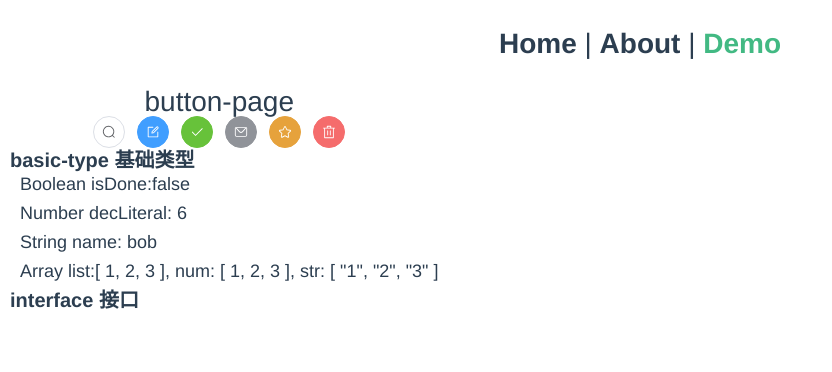
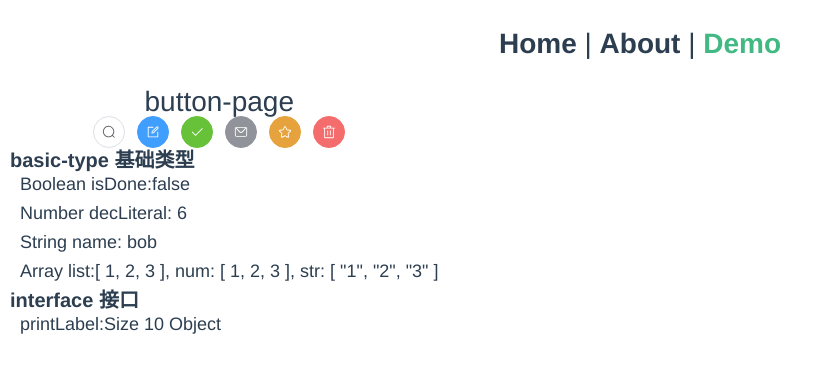
Before and after one commit to Shuo-Mr/vue3-template-ts, a Vue app: page /#/demo in a window 1280 px wide. Shown: the top 372 px of the page, without its empty margins (0-832 px from the left). Built offline with nearby package versions, Linux system fonts and the light colour scheme.

Commit message:
fix: interface-test

```diff
--- a/src/views/Demo/components/InterfaceTest/InterfaceTest.ts
+++ b/src/views/Demo/components/InterfaceTest/InterfaceTest.ts
@@ -2,8 +2,8 @@
  * @Description: 接口练习
  * @Author: Xiaochun liu
  * @Date: 2022-08-12 16:03:48
- * @LastEditors: Xiaochun liu
- * @LastEditTime: 2022-08-12 16:26:55
+ * @LastEditors: Lxc 1533761120@qq.com
+ * @LastEditTime: 2022-09-01 15:30:38
  */
 import { defineComponent } from 'vue';
 
@@ -14,12 +14,14 @@ interface LabelledValue {
 export default defineComponent({
   name: 'interfaceTest',
   setup() {
-    function printLabel(labelledObj: LabelledValue) {
-      console.log('printLabel:', labelledObj.label);
+    function printLabel(labelledObj: LabelledValue): string {
+      return `printLabel:${labelledObj.label}`;
     }
     const myObj = { size: 10, label: 'Size 10 Object' };
-    printLabel(myObj);
+    const print: string = printLabel(myObj);
 
-    return {};
+    return {
+      print,
+    };
   },
 });
--- a/src/views/Demo/components/InterfaceTest/InterfaceTest.vue
+++ b/src/views/Demo/components/InterfaceTest/InterfaceTest.vue
@@ -2,13 +2,15 @@
  * @Description: 接口练习
  * @Author: Xiaochun liu
  * @Date: 2022-08-12 16:03:37
- * @LastEditors: liangshuo liangshuoone@aliyun.com
- * @LastEditTime: 2022-08-12 16:58:13
+ * @LastEditors: Lxc 1533761120@qq.com
+ * @LastEditTime: 2022-08-12 18:02:06
 -->
 <template>
   <div class="wrapper">
     <h3>interface 接口</h3>
-    <div class="content"></div>
+    <div class="content">
+      <div>{{ print }}</div>
+    </div>
   </div>
 </template>
 
```
